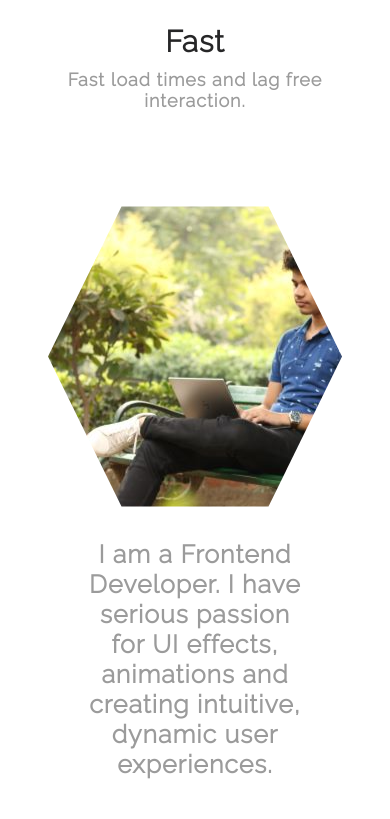
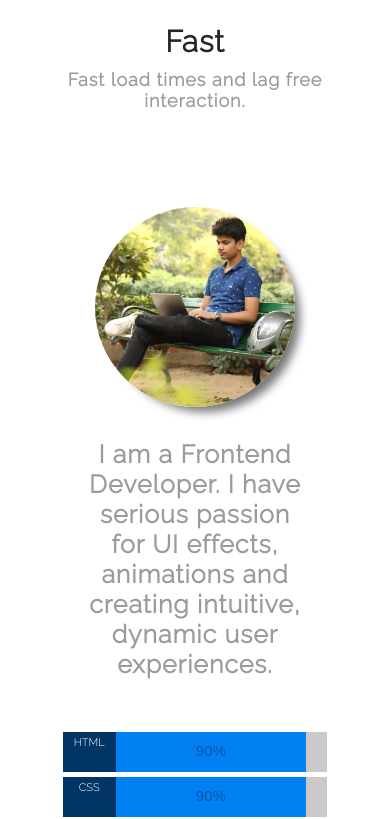
Before and after one commit to Tweekaayush/Portfolio-FrontEnd-React, a React (Create React App) app: page / in a window 390 px wide. Shown: the part 1773-2592 px from the top of the page. Built offline with nearby package versions, Linux system fonts and the light colour scheme.

Commit message:
profile-img-style-changed

```diff
--- a/src/components/About.css
+++ b/src/components/About.css
@@ -82,18 +82,37 @@
     margin-top: 10%;
     height: 100%;
     margin: auto;
-    align-items: center;
 }
 
 .left-about .my-img{
-    width: 100%;
+    position: relative;
+    width: 300px;
     height: 300px;
-    clip-path: polygon(25% 0%, 75% 0%, 100% 50%, 75% 100%, 25% 100%, 0% 50%);
+    overflow: hidden;
+    border-radius: 50%;
+    margin: auto;
+    box-shadow: 10px 10px 10px -5px rgb(118, 118, 118);
+
 }
 
+
 .my-img img{
-    transform: translateY(-18%);
+    width: 100%;
+    margin-top: -50px;
+    transform: scale(1.2);
+    height: auto;
 }
+
+@media screen and (max-width:530px) {
+    .left-about .my-img{
+        width: 200px;
+        height: 200px;
+    }
+    .my-img img{
+        transform: scale(1.1);
+    }
+}
+
 
 .left-about .my-desc{
     color: #9b9b9b;
@@ -101,4 +120,5 @@
     font-size: 25px;
     letter-spacing: 1px;
     font-weight: 700;
+    height: 30%;;
 }
```
